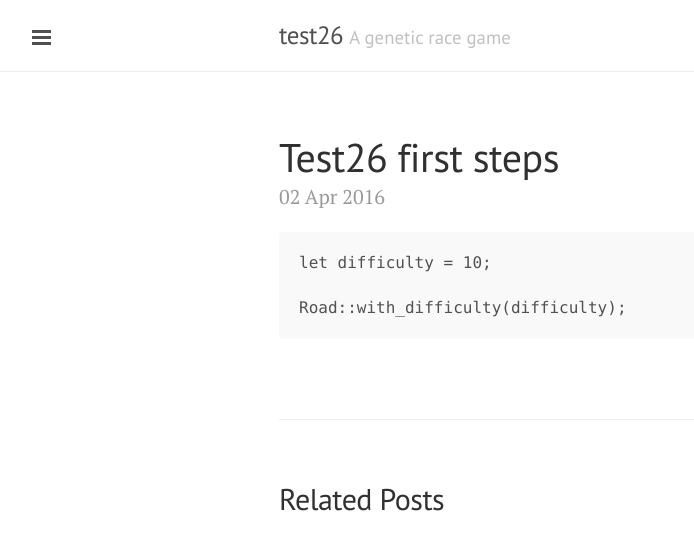
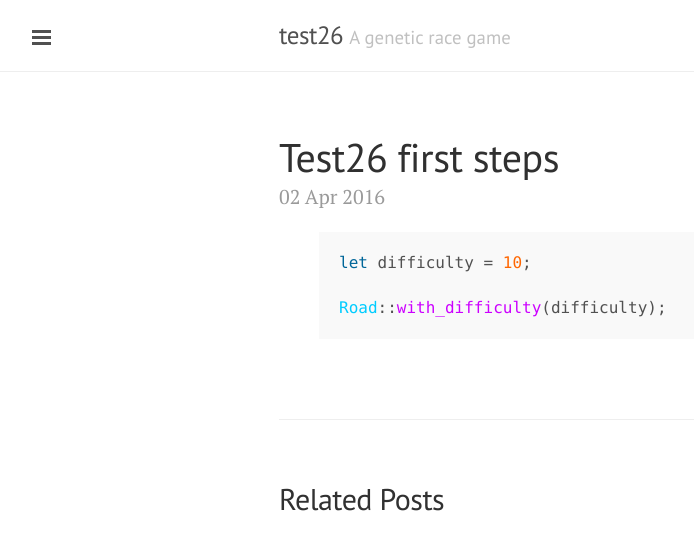
Before and after one commit to Kerollmops/Kerosene2000.github.io, a Jekyll site: the page built from _posts/2016-04-02-test26-first-steps.markdown, in a window 1280 px wide. Shown: the top 550 px of the page, without its empty margins (1-695 px from the left). Built offline with Jekyll 4.4.1, drawn with Linux system fonts in a browser that asks for light colours.

Commit message:
Post update: Test26 first steps

```diff
--- a/_posts/2016-04-02-test26-first-steps.markdown
+++ b/_posts/2016-04-02-test26-first-steps.markdown
@@ -3,7 +3,8 @@ published: true
 title: Test26 first steps
 layout: post
 ---
-    let difficulty = 10;
+{% highlight rs %}
+let difficulty = 10;
 
-    Road::with_difficulty(difficulty);
-{:lang="rust"}
+Road::with_difficulty(difficulty);
+{% endhighlight %}
```
